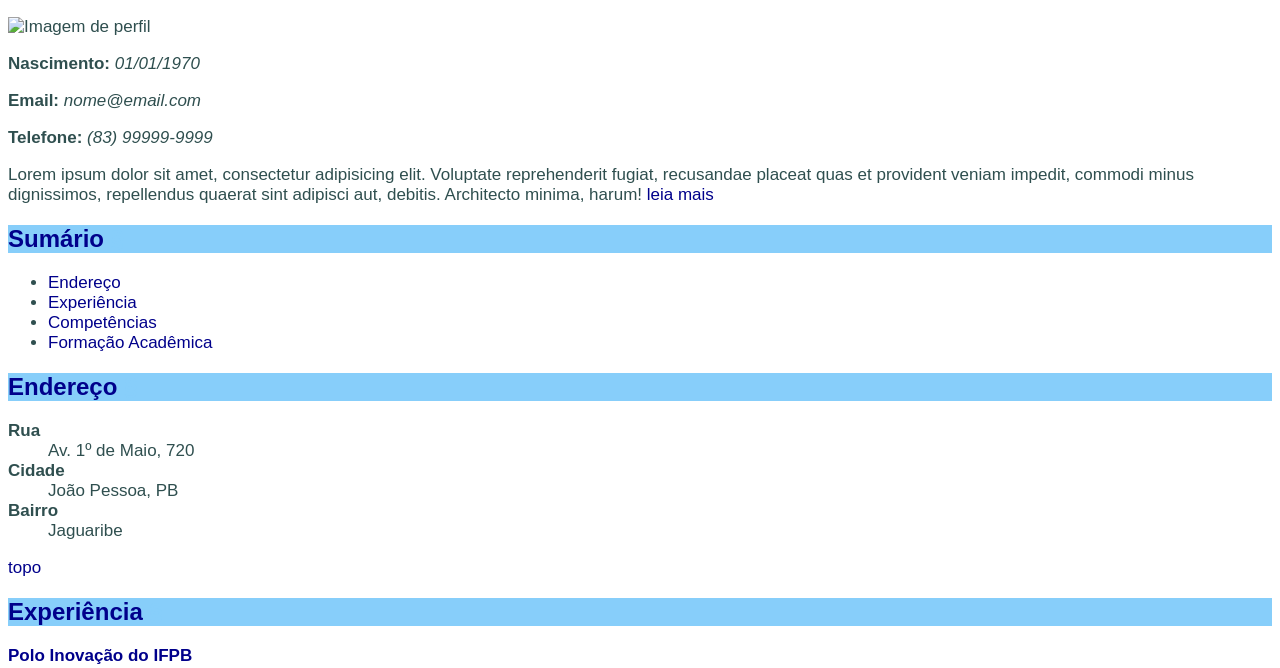
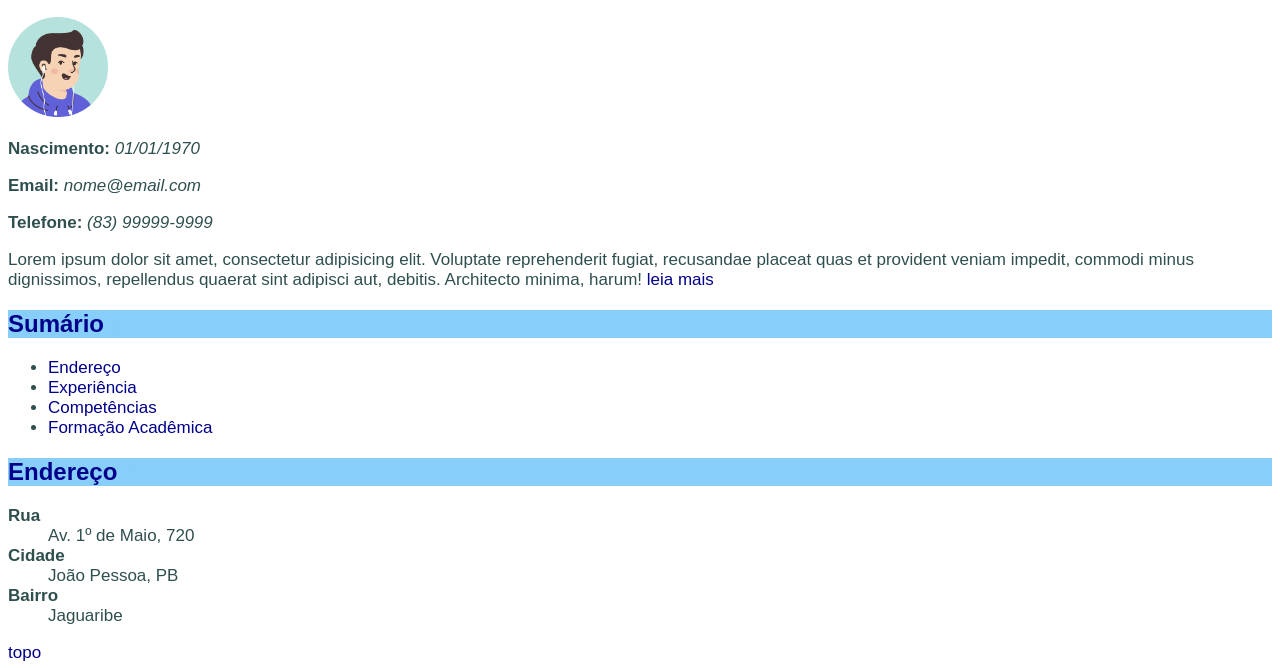
Before and after one commit to Igor-AI-Coder/Linguagem-de-Marcacao, a plain HTML site: page index.html in a window 1280 px wide. Shown: the part 57-725 px from the top of the page. Drawn offline with Linux system fonts and the light colour scheme.

Commit message:
Update index.html

```diff
--- a/index.html
+++ b/index.html
@@ -10,7 +10,7 @@
       <h1 id="person" class="text-center">
         Nome da Pessoa <a href="#person">§</a>
       </h1>
-      <img href="Exercício01/img/avatar.png" alt="Imagem de perfil" width="100px" />
+      <img src="Exercício01/img/avatar.png" alt="Imagem de perfil" width="100px" />
       <p><b>Nascimento:</b> <i>01/01/1970</i></p>
       <p><b>Email:</b> <i>nome@email.com</i></p>
       <p><b>Telefone:</b> <i>(83) 99999-9999</i></p>
```
